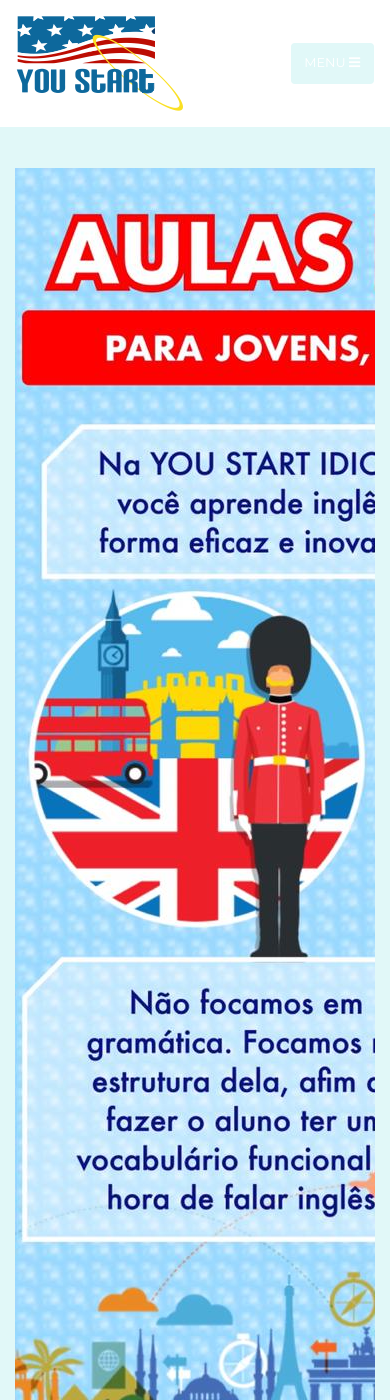
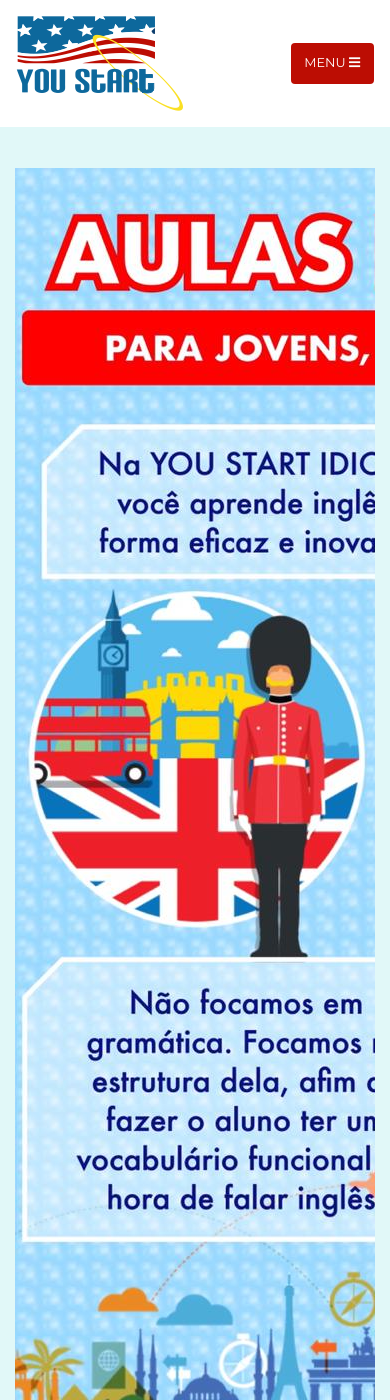
Before and after one commit to maudev1/maudev1.github.io, a Jekyll site: the page projects/youstart/index.html, which Jekyll copies as it is, in a window 390 px wide and 1400 px high. Built offline with Jekyll 4.4.1, drawn with Linux system fonts in a browser that asks for light colours; some of the changed text lies outside the part shown.

Commit message:
ajustes na pagina principal

```diff
--- a/projects/youstart/css/freelancer.css
+++ b/projects/youstart/css/freelancer.css
@@ -163,14 +163,18 @@
     padding-bottom: 1.5rem;
     -webkit-transition: padding-top 0.3s, padding-bottom 0.3s;
     transition: padding-top 0.3s, padding-bottom 0.3s;
+    background-color: #BC0D03;
+
   }
   #mainNav .navbar-brand {
     font-size: 2em;
     -webkit-transition: font-size 0.3s;
     transition: font-size 0.3s;
+
   }
   #mainNav .navbar-nav {
     margin-top: 0;
+
   }
   #mainNav .navbar-nav > li.nav-item > a.nav-link.active {
     color: #fff;
@@ -424,3 +428,7 @@
   background-color: #2C3E50;
   border:none
 }
+
+.navbar-toggler{
+  background-color: #BC0D03;
+}
--- a/projects/youstart/index.html
+++ b/projects/youstart/index.html
@@ -33,7 +33,7 @@
         <div class="container">
             <!--<a class="navbar-brand js-scroll-trigger" href="#page-top">YouStart</a>-->
             <img src="img/brand.png">
-            <button class="navbar-toggler navbar-toggler-right text-uppercase bg-primary text-white rounded" type="button"
+            <button class="navbar-toggler navbar-toggler-right text-uppercase text-white rounded" type="button"
                 data-toggle="collapse" data-target="#navbarResponsive" aria-controls="navbarResponsive" aria-expanded="false"
                 aria-label="Toggle navigation">
                 Menu
@@ -42,7 +42,7 @@
             <div class="collapse navbar-collapse" id="navbarResponsive">
                 <ul class="navbar-nav ml-auto">
                     <li class="nav-item mx-0 mx-lg-1">
-                        <a class="nav-link py-3 px-0 px-lg-3 rounded js-scroll-trigger" href="vueTest.html" target="_blank">Blog</a>
+                        <a class="nav-link py-3 px-0 px-lg-3 rounded js-scroll-trigger" href="#underconstruct">Blog</a>
                     </li>
                     <li class="nav-item mx-0 mx-lg-1">
                         <a class="nav-link py-3 px-0 px-lg-3 rounded js-scroll-trigger" href="#portfolio">Cursos</a>
@@ -229,18 +229,18 @@
                         <br>Parque dos dinossauros, SE-Konoha</p>
                 </div>
                 <div class="col-md-4 mb-5 mb-lg-0">
-                    <h4 class="text-uppercase mb-4">Around the Web</h4>
+                    <h4 class="text-uppercase mb-4">Siga-nos</h4>
                     <ul class="list-inline mb-0">
                         <li class="list-inline-item">
-                            <a class="btn btn-outline-light btn-social text-center rounded-circle" href="#">
+                            <a class="btn btn-outline-light btn-social text-center rounded-circle" href="https://www.facebook.com/youstartidiomas/" target="_blank">
                                 <i class="fab fa-fw fa-facebook-f"></i>
                             </a>
                         </li>
                         <li class="list-inline-item">
-                            <a class="btn btn-outline-light btn-social text-center rounded-circle" href="#">
-                                <i class="fab fa-fw fa-google-plus-g"></i>
+                            <a class="btn btn-outline-light btn-social text-center rounded-circle" href="https://www.instagram.com/@youstartidiomas">
+                                <i class="fab fa-fw fa-instagram"></i>
                             </a>
-                        </li>
+                        </li><!--
                         <li class="list-inline-item">
                             <a class="btn btn-outline-light btn-social text-center rounded-circle" href="#">
                                 <i class="fab fa-fw fa-twitter"></i>
@@ -255,7 +255,7 @@
                             <a class="btn btn-outline-light btn-social text-center rounded-circle" href="#">
                                 <i class="fab fa-fw fa-dribbble"></i>
                             </a>
-                        </li>
+                        </li>-->
                     </ul>
                 </div>
                 <div class="col-md-4">
@@ -368,7 +368,7 @@
             </div>
         </div>
     </div>
-    <!-- Moda 3-->
+    <!-- Modal 3-->
 
     <div class="portfolio-modal mfp-hide" id="portfolio-modal-3">
         <div class="portfolio-modal-dialog bg-white">
@@ -399,7 +399,36 @@
             </div>
         </div>
     </div>
+    <!-- MODAL BLOG UNDERCONSTRUCT-->
+    <div class="portfolio-modal mfp-hide" id="underconstruct">
+            <div class="portfolio-modal-dialog bg-white">
+                <a class="close-button d-none d-md-block portfolio-modal-dismiss" href="#">
+                    <i class="fa fa-3x fa-times"></i>
+                </a>
+                <div class="container text-center">
+                    <div class="row">
+                        <div class="col-lg-8 mx-auto">
+                            <h2 class="text-secondary text-uppercase mb-0">Conversation CLass</h2>
+                            <hr class="star-dark mb-5">
+                            <img class="img-fluid mb-5" src="img/portfolio/conversation.jpg" alt="">
+                            <p class="mb-5">
 
+                                Se você já tem um conhecimento do idioma e busca atualização e formas de manter a prática
+                                do idioma, O CONVERSATION CLASS é ideal! Por meio desta modalidade os alunos e
+                                profissionais poderão aperfeiçoar suas habilidades utilizando a Metodologia Holística:
+                                AUDIÇÃO, ESCRITA, FALA E LEITURA.
+                                - Conversation em Grupo: ATÉ 5 ALUNOS
+                                - Conversation Individual
+
+                            </p>
+                            <a class="btn btn-primary btn-lg rounded-pill portfolio-modal-dismiss" href="#">
+                                <i class="fa fa-close"></i>
+                                Voltar</a>
+                        </div>
+                    </div>
+                </div>
+            </div>
+        </div>
     <!-- Bootstrap core JavaScript -->
     <script src="vendor/jquery/jquery.min.js"></script>
     <script src="vendor/bootstrap/js/bootstrap.bundle.min.js"></script>
```
Also changed, not shown: _includes/profile.html (+28 -31 lines).
